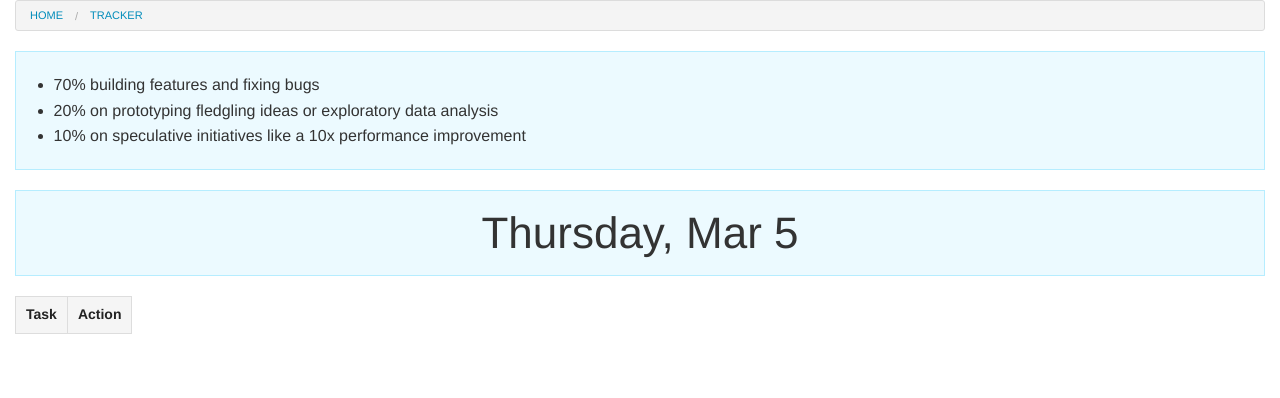
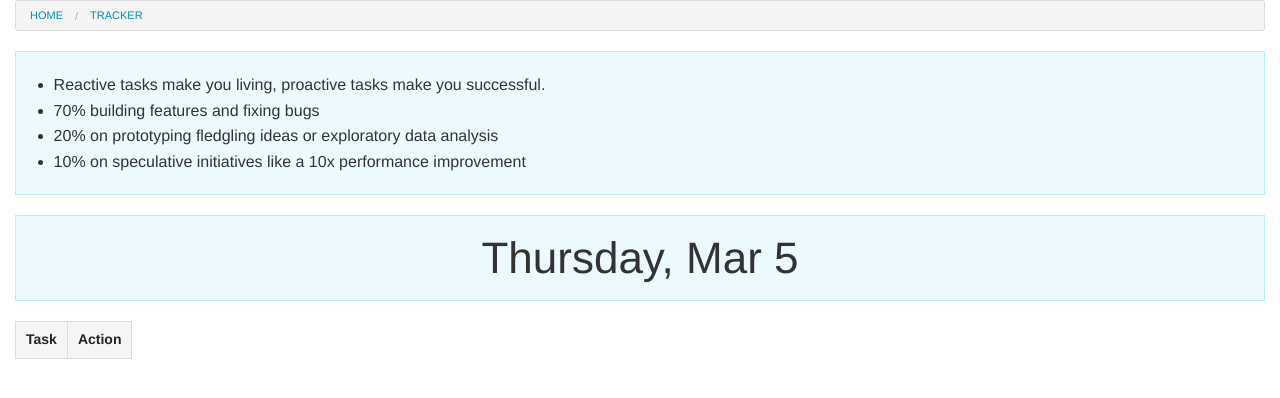
Before and after one commit to barrylavides/routineapp, a Flask app: page / in a window 1280 px wide. Shown: the top 398 px of the page. Run offline with Flask 2, Linux system fonts and the light colour scheme; data that the repository does not hold is empty.

Commit message:
db backup

```diff
--- a/templates/index.html
+++ b/templates/index.html
@@ -119,6 +119,7 @@
     </ul>
     <div class="callout panel text-center current-date" style="font-size:22px;">
         <ul style="text-align: left;">
+            <li>Reactive tasks make you living, proactive tasks make you successful.</li>
             <li>70% building features and fixing bugs</li>
             <li>20% on prototyping fledgling ideas or exploratory data analysis</li>
             <li>10% on speculative initiatives like a 10x performance improvement</li>
```
Also changed, not shown: 1 other file.
